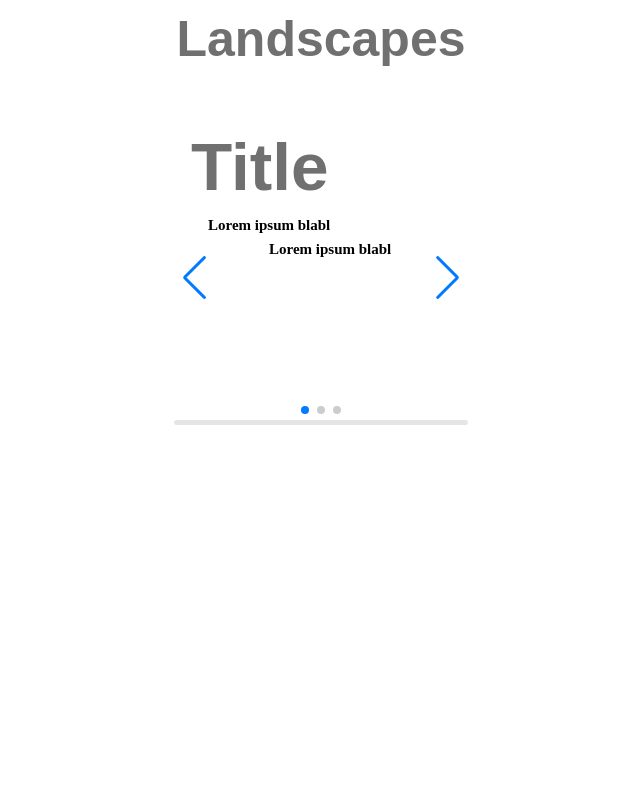
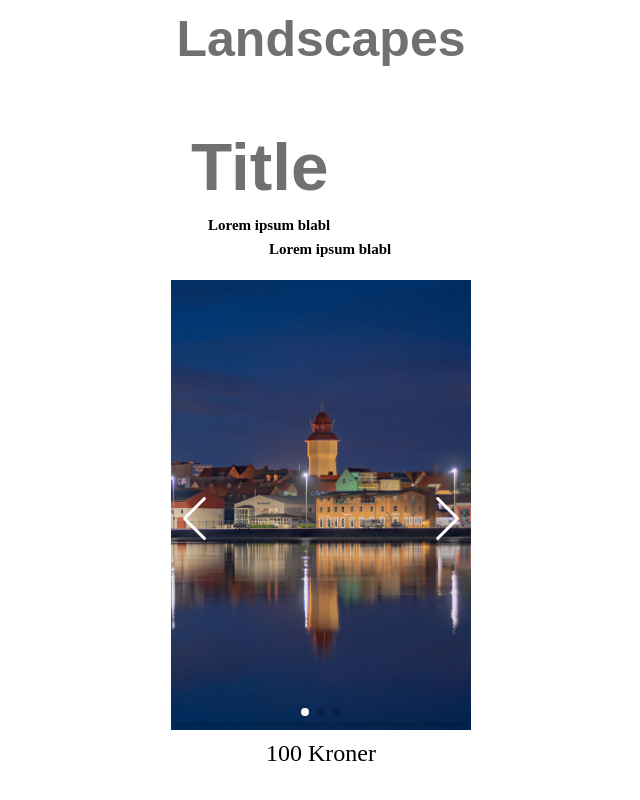
Before and after one commit to MostafaHeidari/githubOpgave3, a website: page landscapes .html in a window 1280 px wide. Shown: the whole page, without its empty margins (319-959 px from the left). Drawn offline with nearby package versions, Linux system fonts and the light colour scheme.

Commit message:
prise tilføjet

```diff
--- a/landscapes .css
+++ b/landscapes .css
@@ -70,12 +70,46 @@ h1{
     padding: 10px 0 10px 27px;
 }
 
-#lille-space-ul{
+.lille-space-ul{
     padding: 5px 0 10px 61px;
 }
 
 
 .swiper-container {
     width: 300px;
-    height: 300px;
+    height: 100%;
 }
+.swiper-button-prev:after, .swiper-container-rtl .swiper-button-next:after{
+    color: #ffff;
+}
+.swiper-button-next:after, .swiper-container-rtl .swiper-button-prev:after{
+    color: #ffff;
+}
+.swiper-pagination-bullet-active {
+    opacity: 1;
+    background-color: #ffff;
+ }
+
+.pic-boks.nr1{
+    background-image: url("imges/slidePIc1.jpg");
+    width: 100%;
+    height: 450px;
+    background-size: cover;
+    background-position-x: 70%;
+ }
+
+.swiper-button-prev, .swiper-button-next{
+    position: absolute;
+    top: 65%;
+}
+
+.prise-boks{
+    display: flex;
+    justify-content: center;
+    padding: 10px;
+}
+
+.prise-boks p{
+    font-family: "Arial Rounded MT";
+    font-size: 24px;
+}
--- a/landscapes .html
+++ b/landscapes .html
@@ -18,8 +18,9 @@
     <meta name="copyright" content="Information om copyright">
 
     <!-- Sikrer man kan benytte CSS ved at tilkoble en CSS fil -->
+    <link rel="stylesheet" href="https://unpkg.com/swiper/swiper-bundle.css">
     <link href="landscapes%20.css" rel="stylesheet" type="text/css">
-    <link rel="stylesheet" href="https://unpkg.com/swiper/swiper-bundle.css">
+
 
 
     <!-- Sikrer den vises korrekt på mobil, tablet mv. ved at tage ift. skærmstørrelse - bliver brugt til responsive websider -->
@@ -40,25 +41,27 @@
                 <div class="title"><h2>Title</h2></div>
                 <div class="to-sætning">
                     <ul>Lorem ipsum blabl</ul>
-                    <ul id="lille-space-ul">Lorem ipsum blabl</ul>
+                    <ul class="lille-space-ul">Lorem ipsum blabl</ul>
+                </div>
+                <div class="pic-boks nr1">
+
                 </div>
             </div>
             <div class="swiper-slide">
                 <div class="title"><h2>Title</h2></div>
                 <div class="to-sætning">
                     <ul>Lorem ipsum blabl</ul>
-                    <ul id="lille-space-ul">Lorem ipsum blabl</ul>
+                    <ul class="lille-space-ul">Lorem ipsum blabl</ul>
                 </div>
             </div>
             <div class="swiper-slide">
                 <div class="title"><h2>Title</h2></div>
                 <div class="to-sætning">
                     <ul>Lorem ipsum blabl</ul>
-                    <ul id="lille-space-ul">Lorem ipsum blabl</ul>
+                    <ul class="lille-space-ul">Lorem ipsum blabl</ul>
                 </div>
             </div>
-            ...
-        </div>
+         </div>
         <!-- If we need pagination -->
         <div class="swiper-pagination"></div>
 
@@ -69,7 +72,11 @@
         <!-- If we need scrollbar -->
         <div class="swiper-scrollbar"></div>
     </div>
+    <div class="prise-boks">
+        <p>100 Kroner</p>
+    </div>
 </div>
+
 
 
 
```
